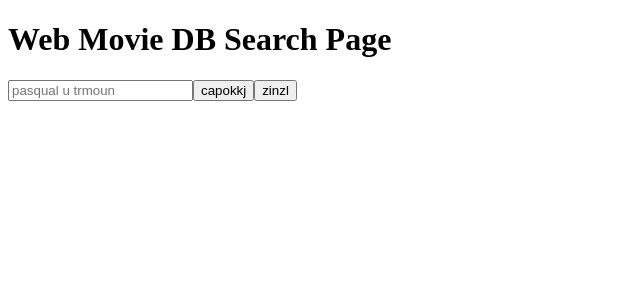
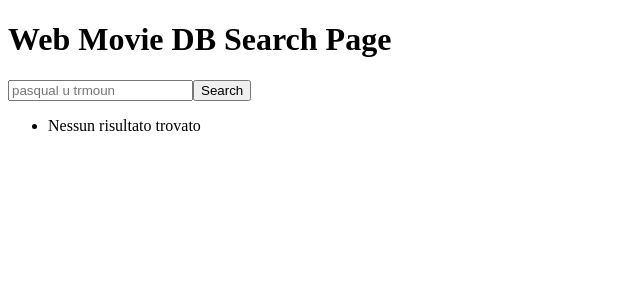
Before and after one commit to samoth33/web-movie-scraper, an Angular app in the folder web-movie-scraper/: page / in a window 1280 px wide. Shown: the top 300 px of the page, without its empty margins (0-640 px from the left). Built offline with nearby package versions, Linux system fonts and the light colour scheme.

Commit message:
Funzione per caricamento immagini e nessun risultato

```diff
--- a/web-movie-scraper/src/app/search-page/search-page.component.html
+++ b/web-movie-scraper/src/app/search-page/search-page.component.html
@@ -1,9 +1,9 @@
 <h1>Web Movie DB Search Page</h1>
 <form>
     <input type="search" [(ngModel)]="title" placeholder="pasqual u trmoun" [ngModelOptions]="{standalone: true}">
-    <button (click)="getResult()">capokkj</button>
-    <button (click)="stampaLista()">zinzl</button>
+    <button (click)="getResult()">Search</button>
 </form>
 <ul>
-    <li *ngFor="let film of listaFilm;" > {{film.title}}</li>
+    <li *ngFor="let film of listaFilm;" > {{film.title}} <img src={{film.poster_path}}></li>
+    <li *ngIf="listaFilm.length == 0" >Nessun risultato trovato</li>
 </ul>
--- a/web-movie-scraper/src/app/search-page/search-page.component.ts
+++ b/web-movie-scraper/src/app/search-page/search-page.component.ts
@@ -10,6 +10,7 @@ export class SearchPageComponent implements OnInit {
 
   title: string;
   listaFilm : Array<any>=[];
+  path : Array<string> = [];
 
   constructor(public searchService : SearchPageService)
   {
@@ -32,18 +33,25 @@ export class SearchPageComponent implements OnInit {
   {
       this.searchService.searchFilm(this.createURL()).subscribe(
         (data) => {
-          console.log("DATA::::",data);
             this.listaFilm = data.results;
+            for(let film of this.listaFilm)
+            {
+              if(film.poster_path)
+                film.poster_path = this.createImgPath(film.poster_path);
+              else
+                film.poster_path = "http://via.placeholder.com/154x231?text=Not+Found"
+            }
         } , (error) => {
           console.error(error);
         }
       );
-      console.log("LISTAFILM::::" , this.listaFilm);
   }
 
-  public stampaLista()
+  public createImgPath(poster:string): string
   {
-    console.log(this.listaFilm);
+    let base_url = "https://image.tmdb.org/t/p/";
+    let width = "w154";
+    console.log(base_url+width+poster);
+    return base_url+width+poster;
   }
-
 }
```
